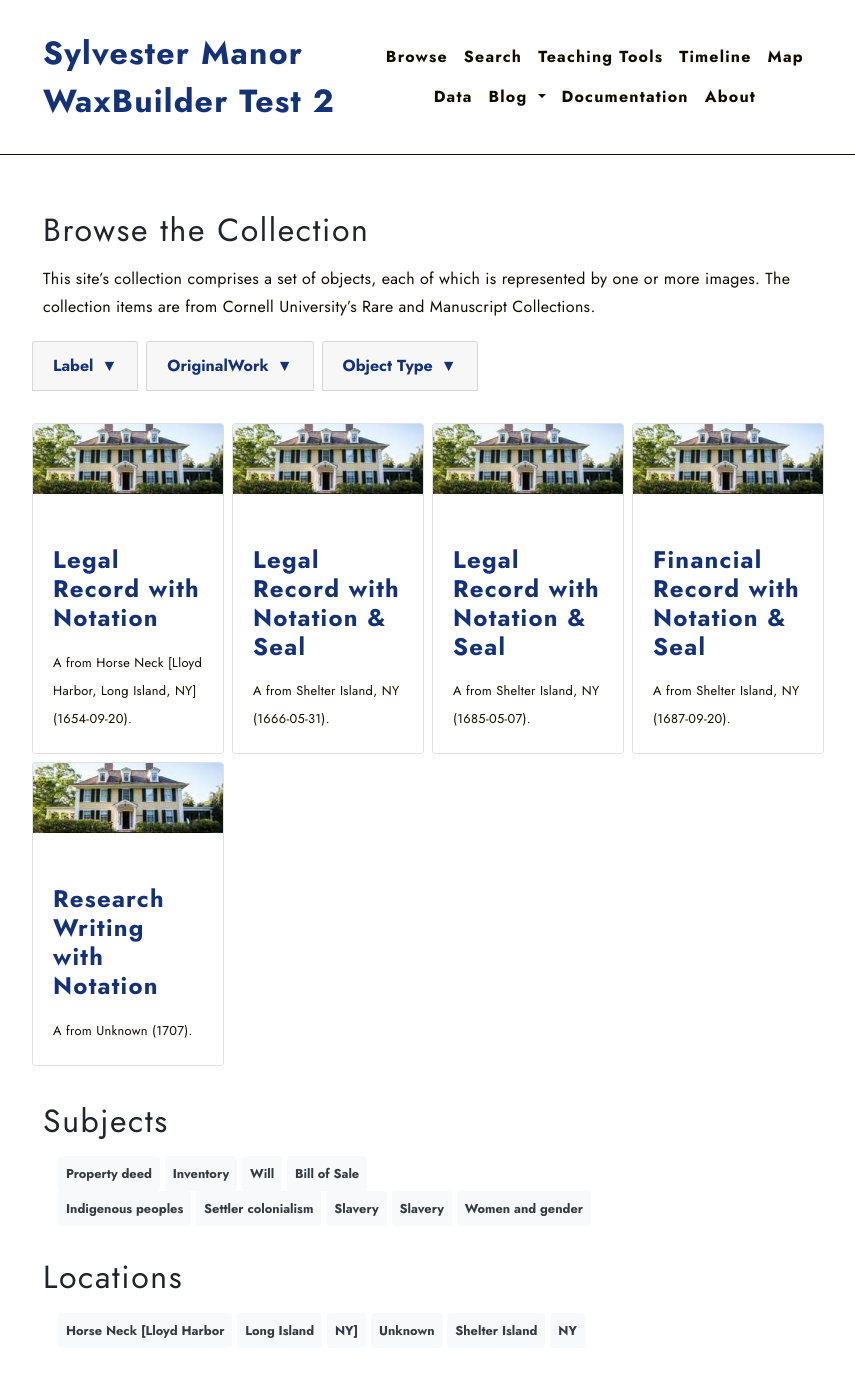
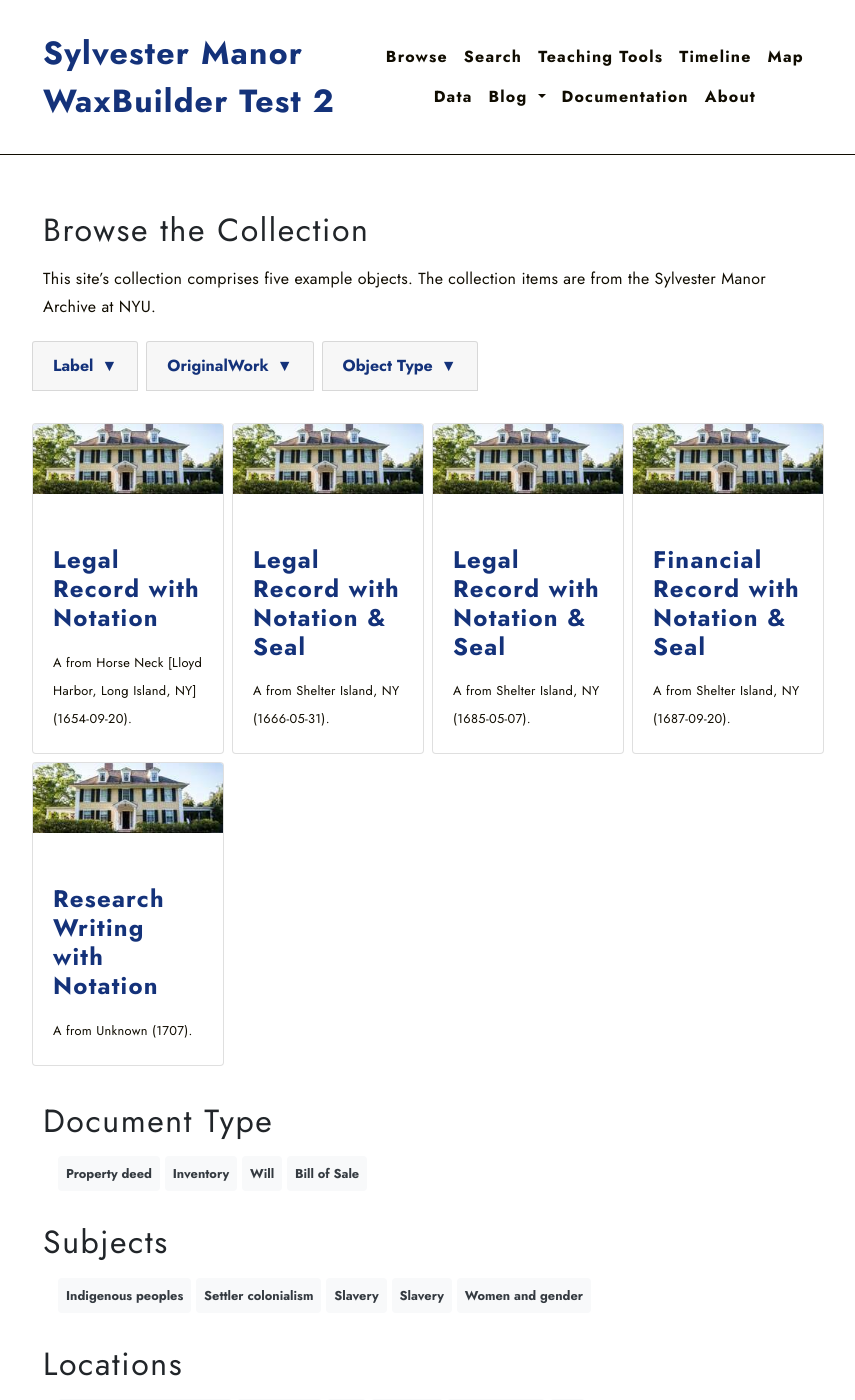
Before and after one commit to katelynautumn28/smtestwaxbuilder2, a Jekyll site: the page built from pages/collection.md, in a window 1280 px wide and 1400 px high. Shown: the whole window, without its empty margins (212-1067 px from the left). Built offline with Jekyll 4.4.1, drawn with Linux system fonts in a browser that asks for light colours.

Commit message:
putting in sm stuff

```diff
--- a/pages/collection.md
+++ b/pages/collection.md
@@ -4,12 +4,14 @@ title: Browse the Collection
 gallery: true
 permalink: /collection/
 ---
-This site's collection comprises a set of objects, each of which is represented by one or more images. The collection items are from Cornell University's Rare and Manuscript Collections.
+This site's collection comprises five example objects. The collection items are from the Sylvester Manor Archive at NYU.
 
 {% include gallery.html collection='smtestwaxbuilder2' facet_by='label|originalWork|object_type|' num_column=4 %}
 
+## Document Type
+{% include tag-carousel.html fields="object_type" %}
+
 ## Subjects
-{% include tag-carousel.html fields="object_type" %}
 {% include tag-carousel.html fields="tTags" %}
 
 ## Locations
```
Also changed, not shown: index.md (+8 -2 lines), pages/teaching-tools.md (+4 -4 lines).
